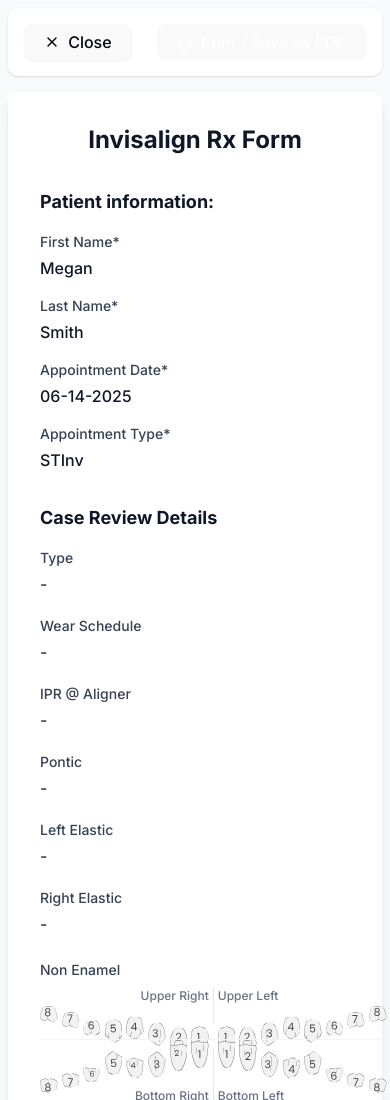
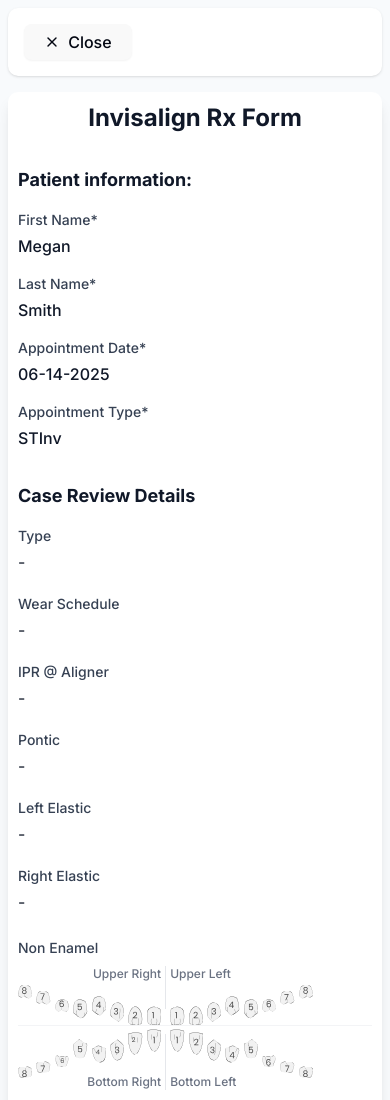
Before and after one commit to jayabalanar/RxForm-Proto, a React (Vite) app: page /rx-form/pdf in a window 390 px wide. Shown: the top 1100 px of the page. Built offline with nearby package versions, Linux system fonts and the light colour scheme.

Commit message:
responsiveness fixed--9

```diff
--- a/src/App.css
+++ b/src/App.css
@@ -195,6 +195,10 @@
   }
 }
 
+#isView svg {
+  height: 2rem;
+  width: 0.9rem;
+}
 
 @media (min-width: 320px) and (max-width: 339px) {
 
@@ -230,7 +234,7 @@
   #mob-border {
     margin: 6px 0px;
     position: relative;
-    top: -3px !important
+    top: 1px !important
   }
   .br-tooth,
   .bl-tooth {
@@ -322,7 +326,11 @@
     height: 2.5rem;
   }
 }
-
+ @media (max-width: 640px) {
+  #isView .ul-tooth {
+    height: 3.2rem;
+  }
+ }
 /* @media (min-width: 641px) and (max-width: 768px) {
 
   .ur-tooth svg,
@@ -334,10 +342,6 @@
   }
 } */
 
-#isView svg {
-  height: 2rem;
-  width: 1.1rem;
-}
 
 @keyframes logo-spin {
   from {
--- a/src/pages/RxFormPDFView.tsx
+++ b/src/pages/RxFormPDFView.tsx
@@ -221,13 +221,13 @@
                         <X className="w-4 h-4" />
                         Close
                     </Button>
-                    <Button
+                    {/* <Button
                         onClick={handlePrint}
                         className="bg-[#1e3a5f] hover:bg-[#2a4a6f] text-white flex items-center gap-2"
                     >
                         <Printer className="w-4 h-4" />
                         Print / Save as PDF
-                    </Button>
+                    </Button> */}
                 </div>
             </div>
 
@@ -240,6 +240,7 @@
                     maxWidth: "210mm",
                     minHeight: "297mm",
                     margin: "0 auto",
+                    padding: "10px"
                 }}
             >
                 <h2 className="text-2xl font-bold text-gray-900 mb-8 print:mb-6">Invisalign Rx Form</h2>
```
